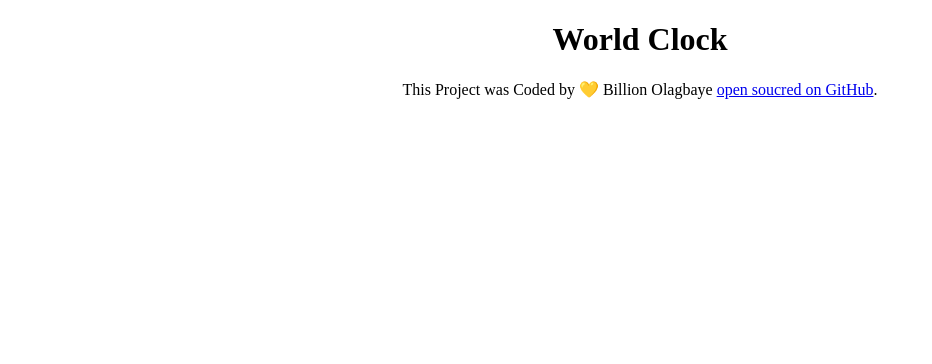
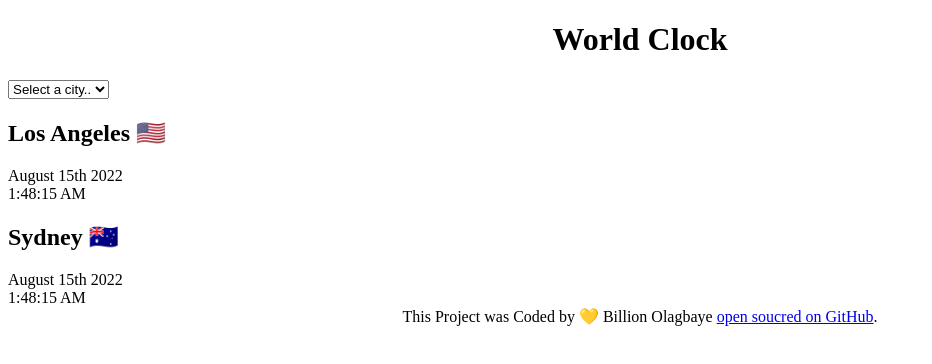
Before and after one commit to BillionOla/world-clock, a plain HTML site: page index.html in a window 1280 px wide. Shown: the whole page, without its empty margins (0-932 px from the left). Drawn offline with Linux system fonts and the light colour scheme.

Commit message:
added  to the html

```diff
--- a/index.html
+++ b/index.html
@@ -8,7 +8,25 @@
     <title>Document</title>
 </head>
 <body>
-    <h1>World Clock</h1>
+     <div class="container"></div>
+     <h1>World Clock</h1>
+    <select id="cities">
+         <option value="">Select a city..</option>
+        <option value="">London</option>
+        <option value="">New York</option>
+        <option value="">Auckland</option>
+    </select>
+    <div class="city">
+        <h2>Los Angeles 🇺🇸</h2>
+        <div class="date">August 15th 2022</div>
+        <div class="time">1:48:15 AM</div>
+      </div>
+      <div class="city">
+        <h2>Sydney 🇦🇺</h2>
+        <div class="date">August 15th 2022</div>
+        <div class="time">1:48:15 AM</div>
+      </div>
+    </div>
     <footer>
         This Project was Coded by 💛 Billion Olagbaye
         <a href="https://github.com/BillionOla/world-clock" target="-blank">open soucred on GitHub</a>.
```
